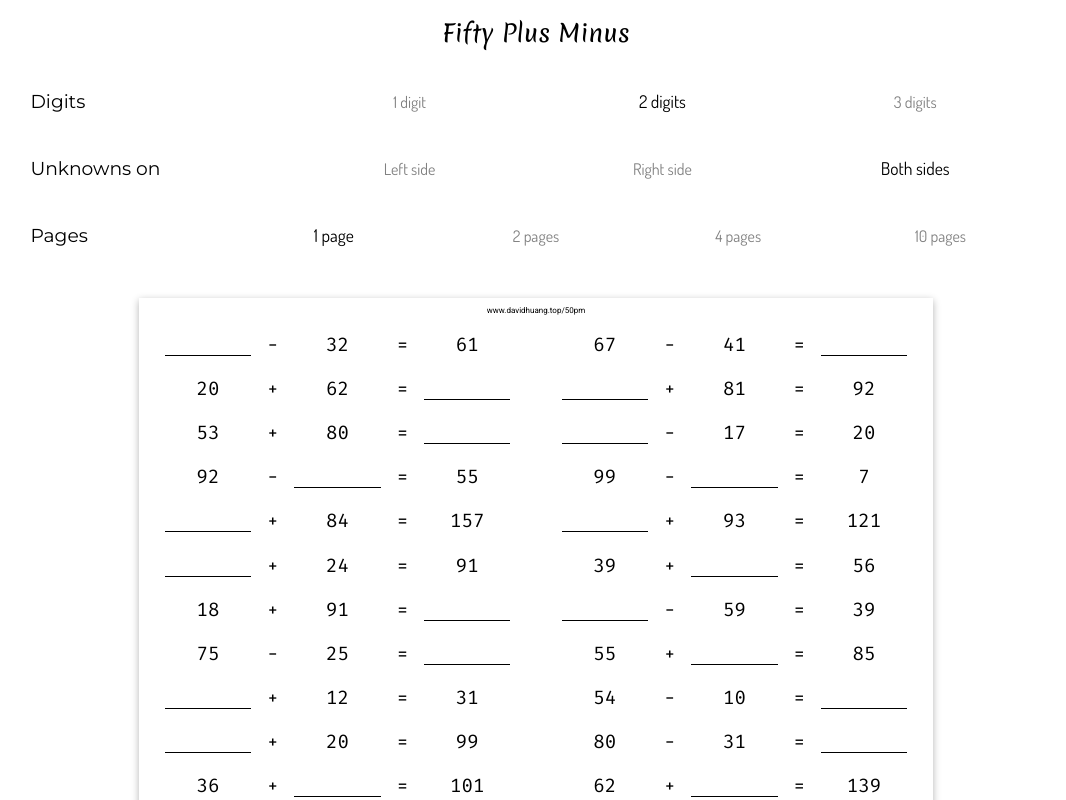
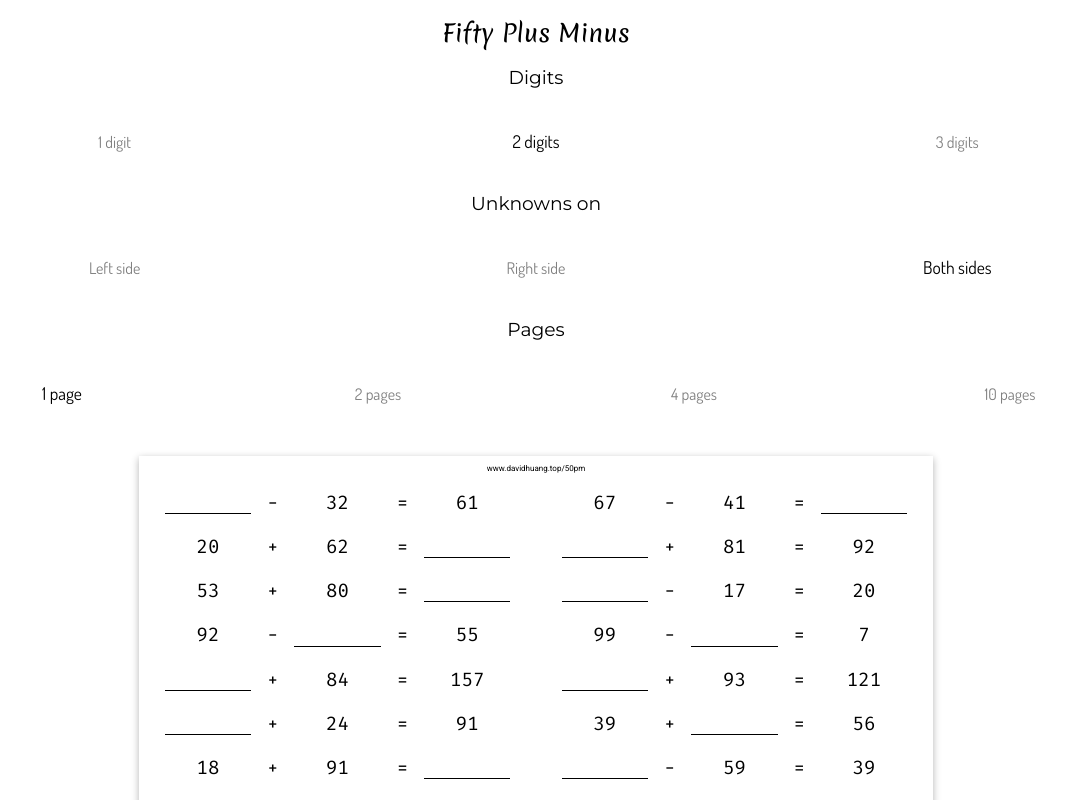
Before and after one commit to yhuangsh/50pm, a React (Create React App) app in the folder frontend/50pm/: page / in a window 1280 px wide. Shown: the top 800 px of the page, without its empty margins (104-1170 px from the left). Built offline with nearby package versions, Linux system fonts and the light colour scheme.

Commit message:
Change settings layout again

```diff
--- a/frontend/50pm/src/components/SettingsPanel.js
+++ b/frontend/50pm/src/components/SettingsPanel.js
@@ -9,32 +9,22 @@ const Frame = styled.div`
   margin: 1ex .5em;
  /* border: 1px solid black;*/
 
-  display: flex;
-  flex-flow: column nowrap;
-  align-items: center;
-
   @media print {
     display: none;
   }
 `;
 
+const Title = styled.h3`
+  font-family: 'Montserrat', sans-serif;
+  font-weight: 100;
+  text-align: center;
+`;
+
 const OptionGroup = styled.div`
-  width: 80%;
-  flex: 1;
-
   display: flex;
   flex-flow: row nowrap;
   justify-items: space-around;
   align-items: baseline;
-`;
-
-const Title = styled.h3`
-  flex: 1;
-
-  font-family: 'Montserrat', sans-serif;
-  font-weight: 100;
-
-  text-align: left;
 `;
 
 const Option = styled.h4`
@@ -63,12 +53,14 @@ const DigitOptions = (props) => {
   let opt = props.digitOpt;
 
   return (
+    <React.Fragment>
+      <Title>Digits</Title>
       <OptionGroup>
-      <Title>Digits</Title>
         <Option enable={opt[0]} onClick={e => props.onClickDigit(e, D1)}>1 digit</Option>
         <Option enable={opt[1]} onClick={e => props.onClickDigit(e, D2)}>2 digits</Option>
         <Option enable={opt[2]} onClick={e => props.onClickDigit(e, D3)}>3 digits</Option>
       </OptionGroup>
+    </React.Fragment>
   );
 }
 
@@ -80,12 +72,14 @@ const UnknownOptions = (props) => {
   let opt = props.unknownOpt;
 
   return (
+    <React.Fragment>
+      <Title>Unknowns on</Title>
       <OptionGroup>
-      <Title>Unknowns on</Title>
         <Option enable={opt[0]} onClick={e => props.onClickUnknown(e, U1)}>Left side</Option>
         <Option enable={opt[1]} onClick={e => props.onClickUnknown(e, U2)}>Right side</Option>
         <Option enable={opt[2]} onClick={e => props.onClickUnknown(e, U3)}>Both sides</Option>
       </OptionGroup>
+    </React.Fragment>
   );
 }
 
@@ -98,13 +92,15 @@ const PageOptions = (props) => {
   let opt = props.pageOpt;
 
   return (
+    <React.Fragment>
+      <Title>Pages</Title>
       <OptionGroup>
-      <Title>Pages</Title>
         <Option enable={opt[0]} onClick={e => props.onClickPage(e, P1)}>1 page</Option>
         <Option enable={opt[1]} onClick={e => props.onClickPage(e, P2)}>2 pages</Option>
         <Option enable={opt[2]} onClick={e => props.onClickPage(e, P3)}>4 pages</Option>
         <Option enable={opt[3]} onClick={e => props.onClickPage(e, P4)}>10 pages</Option>
       </OptionGroup>
+    </React.Fragment>
   );
 }
 
```
Lines whose indentation alone changed are shown as unchanged.
